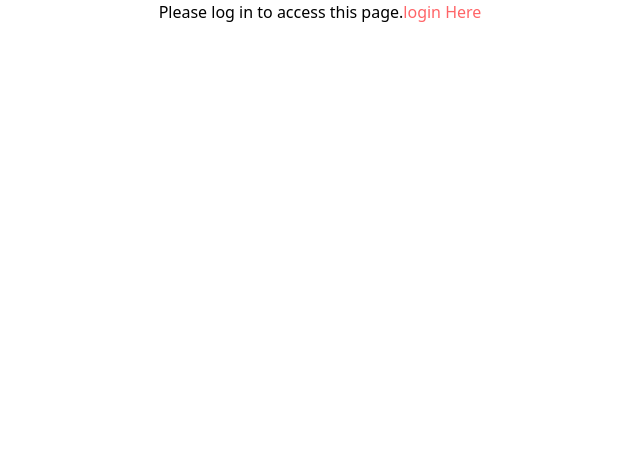
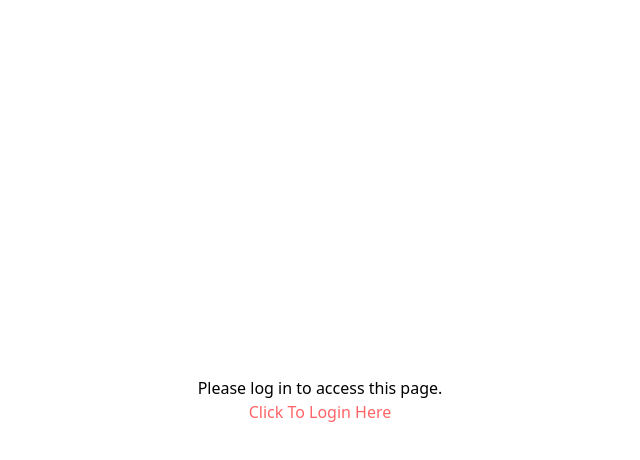
Before and after one commit to Subroto112001/Kotha, a React (Vite) app: page / in a window 1280 px wide. Shown: the top 460 px of the page, without its empty margins (320-960 px from the left). Built offline with nearby package versions, Linux system fonts and the light colour scheme; no server answers.

Commit message:
profile page

```diff
--- a/src/Eliment/Home.jsx
+++ b/src/Eliment/Home.jsx
@@ -28,14 +28,17 @@ const Home = () => {
   const sliderComponent = useMemo(() => <Slider />, []);
 
   if (!user) {
-    return <div className="flex justify-center items-center">Please log in to access this page.
-      <NavLink
-                  to={"/login"}
-                  className="text-[16px] font-medium cursor-pointer text-red-400"
-                >
-                  login Here
-                </NavLink>
-    </div>;
+    return (
+      <div className="flex flex-col h-screen justify-center items-center">
+        <h3>Please log in to access this page. </h3>
+        <NavLink
+          to={"/login"}
+          className="text-[16px] font-medium cursor-pointer text-red-400"
+        >
+          Click To Login Here
+        </NavLink>
+      </div>
+    );
   }
 
   if (user && !user.emailVerified) {
```
